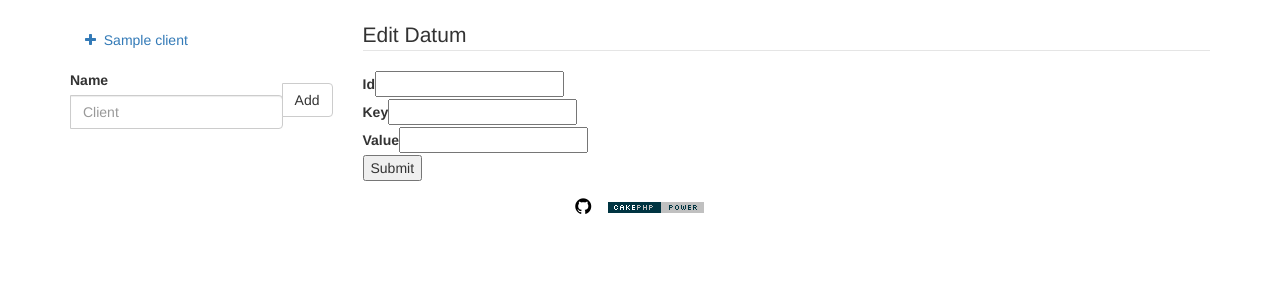
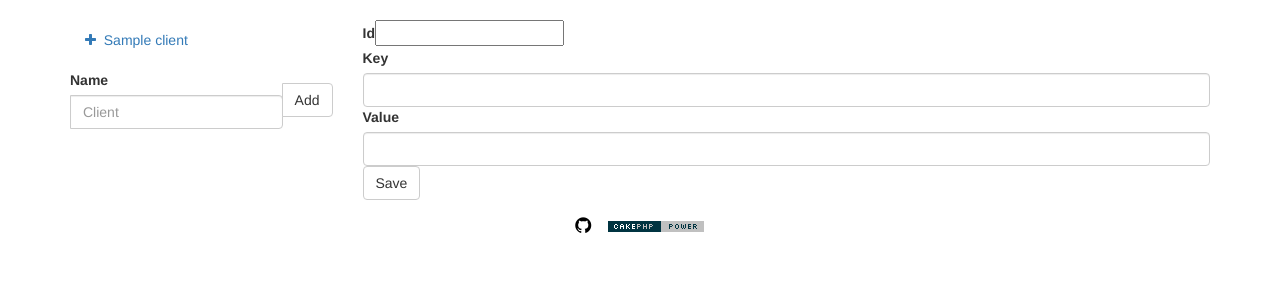
Before and after one commit to zapsolutions/zap-share, a CakePHP app: template app/View/Data/edit.ctp in a window 1280 px wide. Shown: the part 52-352 px from the top of the page. Run offline with PHP 8.4 and a stand-in for CakePHP, Linux system fonts and the light colour scheme; the template is opened without the code that fills it: most values are stand-ins (such as "Sample title", 1, 10 or a date in 2020); form fields are guessed from the names that the template uses; some libraries are stand-ins or nearby versions.

Commit message:
Prettify data edit form

```diff
--- a/app/View/Data/edit.ctp
+++ b/app/View/Data/edit.ctp
@@ -1,13 +1,17 @@
 <div class="data form">
-<?php echo $this->Form->create('Datum'); ?>
-	<fieldset>
-		<legend><?php echo __('Edit Datum'); ?></legend>
+	<?=
+	$this->Form->create('Datum', [
+		'inputDefaults' => [
+			'div' => false,
+			'label' => false
+		]
+	]);
+	?>
 	<?php
 		echo $this->Form->input('id');
-		echo $this->Form->input('key');
-		echo $this->Form->input('value');
+		echo $this->Form->input('key', ['class' => 'form-control']);
+		echo $this->Form->input('value', ['class' => 'form-control']);
 		echo $this->Form->hidden('project_id');
 	?>
-	</fieldset>
-<?php echo $this->Form->end(__('Submit')); ?>
+	<?= $this->Form->button('Save', ['class' => 'btn btn-default']) ?>
 </div>
```
